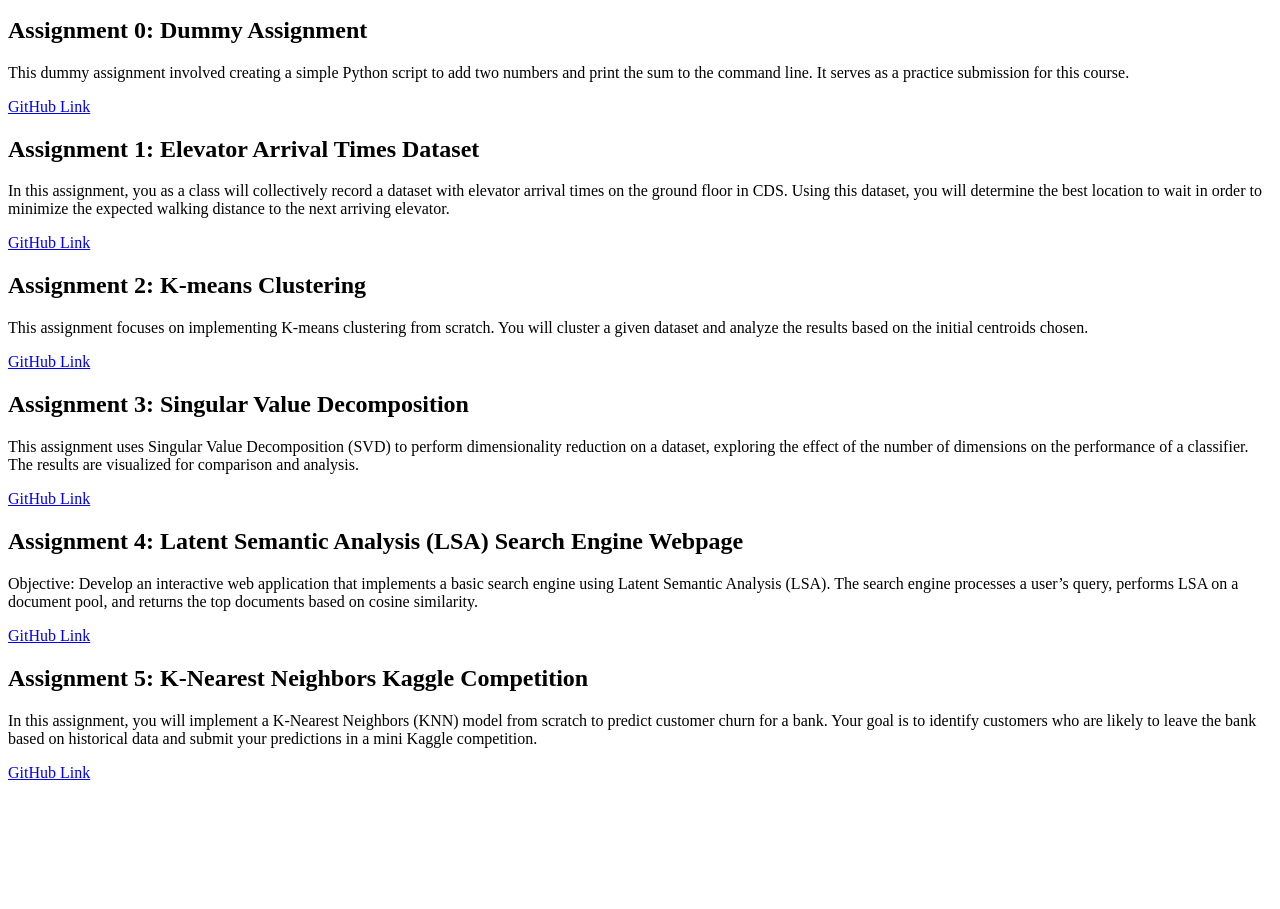
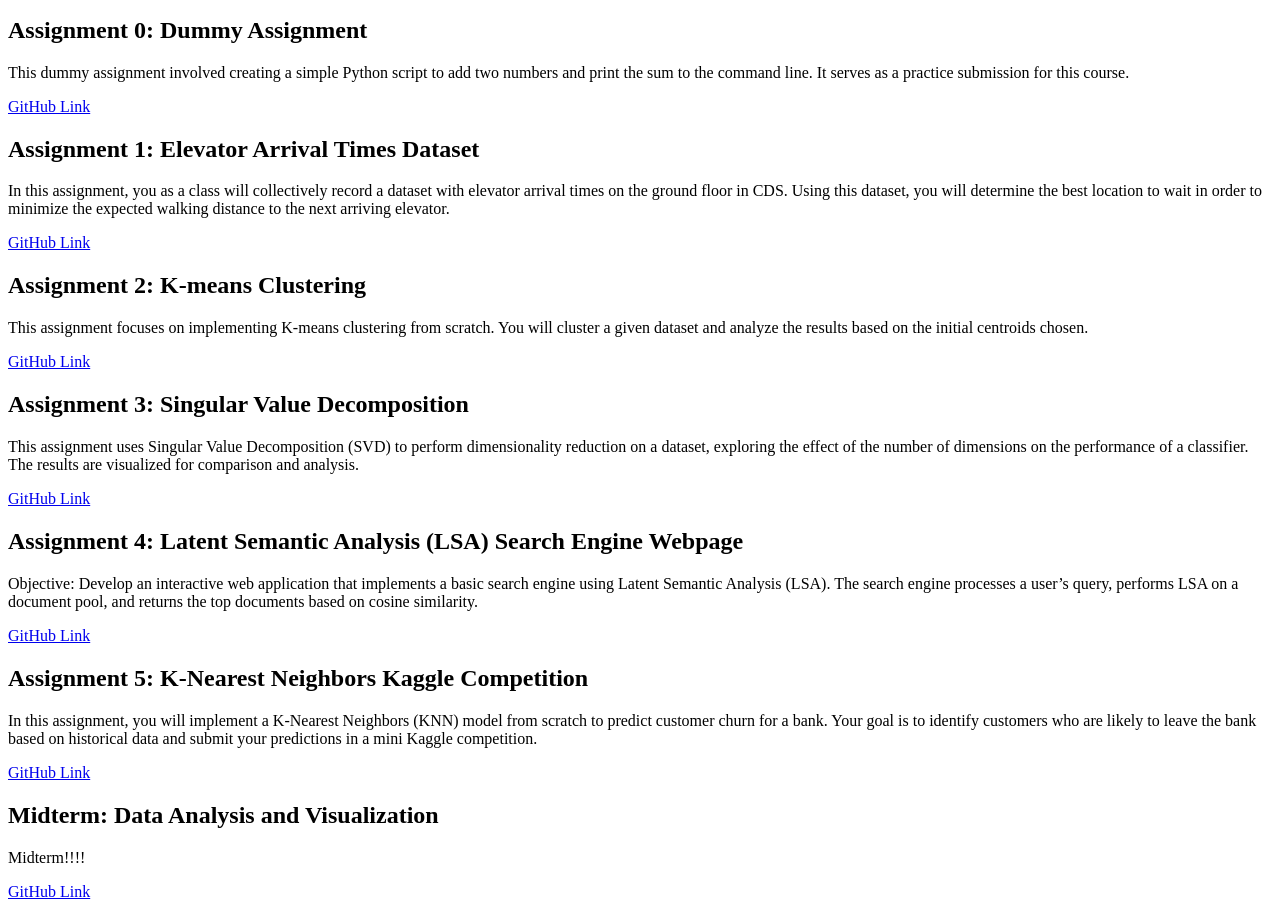
Before and after one commit to jjanepan/jjanepan.github.io, a plain HTML site: page assignments.html in a window 1280 px wide. Shown: the part 88-997 px from the top of the page. Before the commit the page ends 878 px from the top, so only its background shows below. Drawn offline with Linux system fonts and the light colour scheme.

Commit message:
added assignment

```diff
--- a/assignments.html
+++ b/assignments.html
@@ -110,6 +110,14 @@
           >GitHub Link</a
         >
       </div>
+      <!-- Midterm -->
+      <div class="assignment">
+        <h2>Midterm: Data Analysis and Visualization</h2>
+        <p>Midterm!!!!</p>
+        <a href="https://github.com/jjanepan/midterm" target="_blank"
+          >GitHub Link</a
+        >
+      </div>
     </section>
   </body>
 </html>
```
